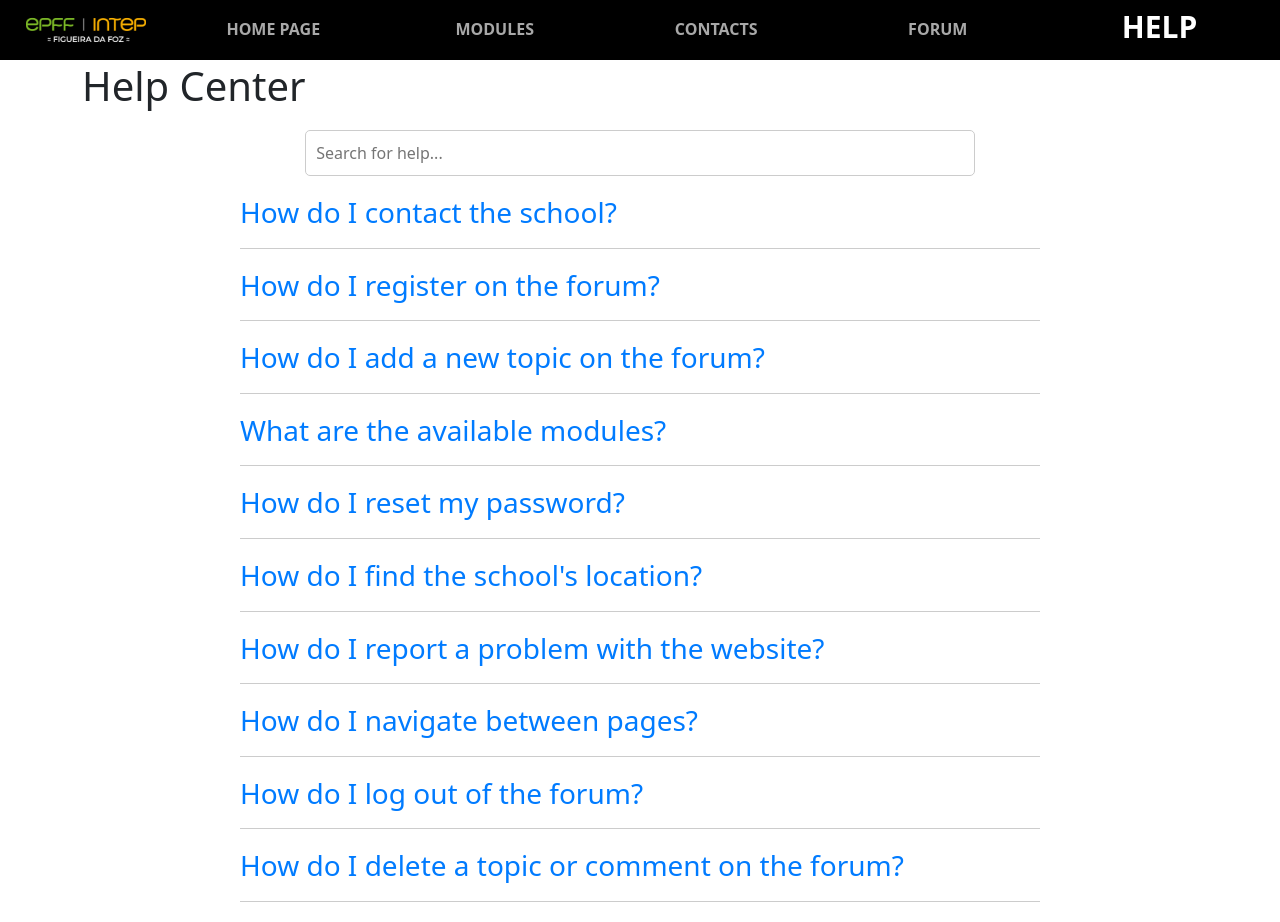
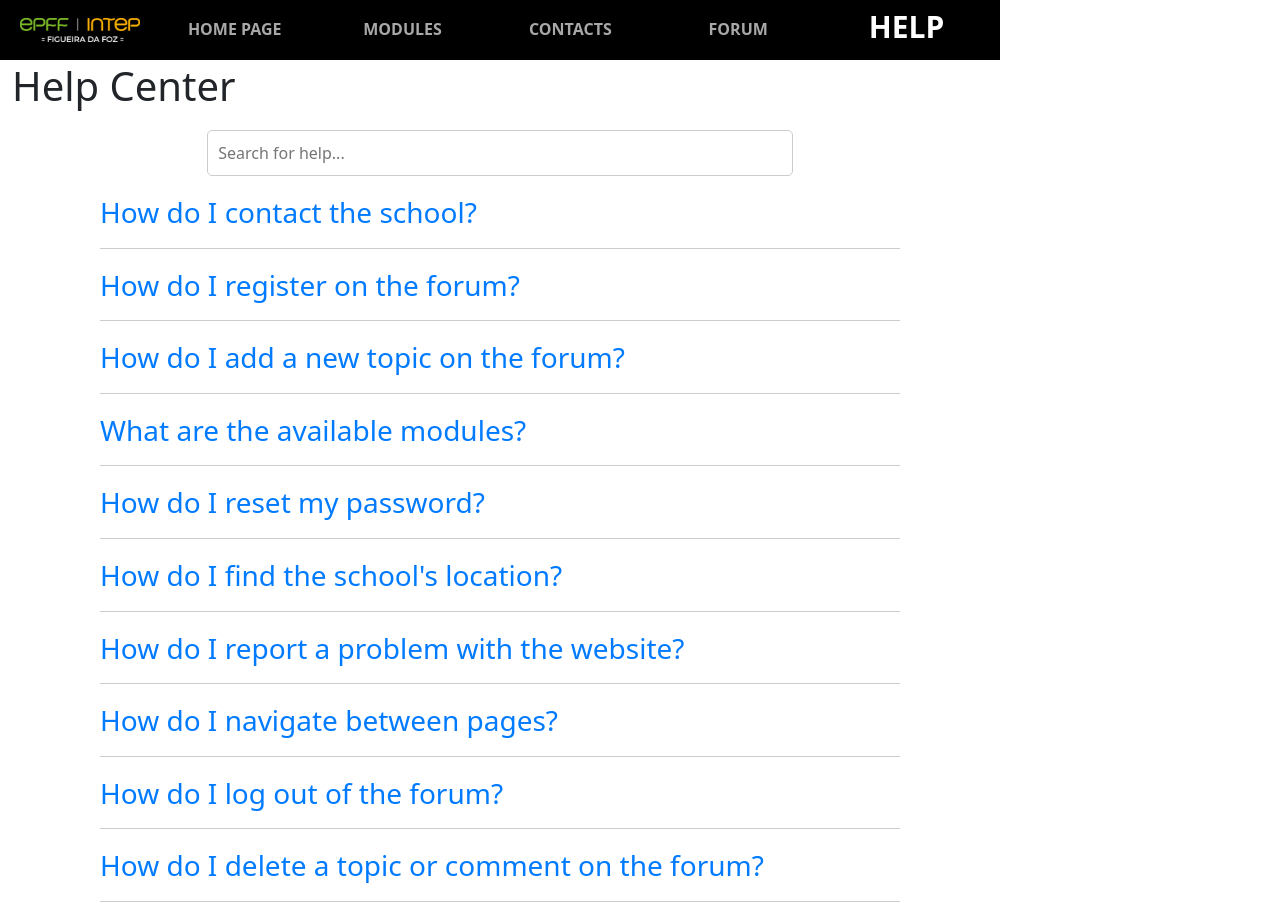
Before and after one commit to svyat777/app_school, a PHP site: page /help.html in a window 1280 px wide. Run offline with PHP 8.4, Linux system fonts and the light colour scheme; some libraries are stand-ins or nearby versions.

Commit message:
change x7 test again

```diff
--- a/src/sass/style.css
+++ b/src/sass/style.css
@@ -440,7 +440,8 @@ background-color: white;
  body {
 
 
-
+   min-width: 1000px; /* Зафиксировать ширину, как на ПК */
+   max-width: 1000px;
 
    background-repeat: repeat;
    background-size: auto;
```
